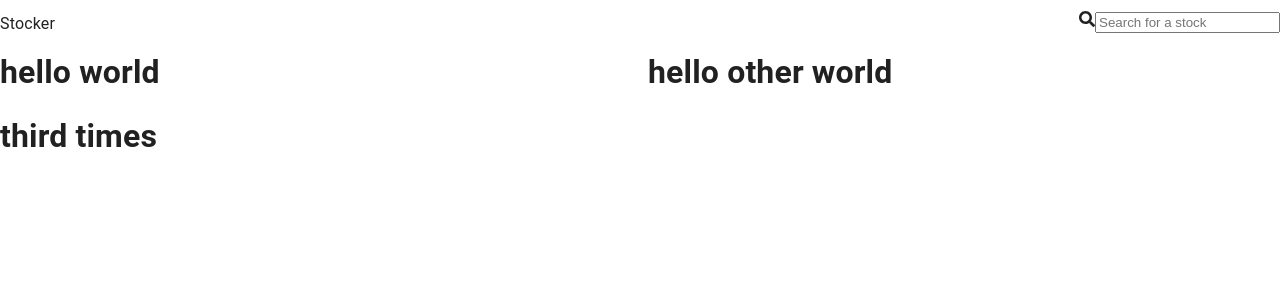
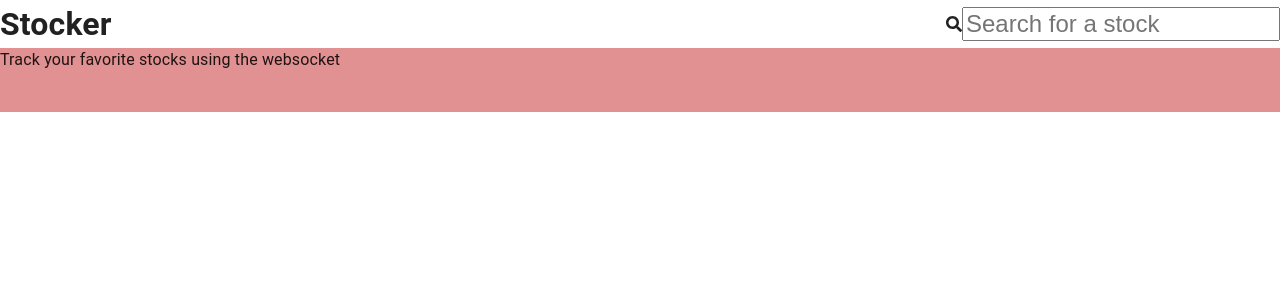
Before and after one commit to oscarwelton/stock-tracker, a React (Create React App) app in the folder frontend/: page / in a window 1280 px wide. Shown: the top 300 px of the page. Built offline with nearby package versions, Linux system fonts and the light colour scheme.

Commit message:
adding componenets and layout to be populated

```diff
--- /dev/null
+++ b/frontend/src/components/Banner.jsx
@@ -0,0 +1,9 @@
+const Banner = () => {
+  return (
+    <div className="banner">
+      <h3>Track your favorite stocks using the websocket</h3>
+    </div>
+  );
+}
+
+export default Banner;
--- a/frontend/src/components/SearchBar.jsx
+++ b/frontend/src/components/SearchBar.jsx
@@ -48,6 +48,7 @@ const SearchBar = () => {
             onChange={(e) => handleChange(e.target.value)}
           />
         </div>
+        {results.length > 0 && (
           <div className="searchResults">
             {results.map((result, index) => (
               <div className="searchResult" key={index}>
@@ -63,6 +64,7 @@ const SearchBar = () => {
               </div>
             ))}
           </div>
+        )}
       </div>
     </>
   );
--- a/frontend/src/pages/HomePage.jsx
+++ b/frontend/src/pages/HomePage.jsx
@@ -1,6 +1,7 @@
 // import React, { useEffect } from "react";
 import Navbar from "./Navbar";
 import Grid from "../components/Grid";
+import Banner from "../components/Banner";
 
 const HomePage = () => {
   // useEffect(() => {
@@ -15,11 +16,14 @@ const HomePage = () => {
   //     });
   // });
 
+
   return (
     <>
       <Navbar />
+      <Banner />
+
       <Grid>
-        <div className="gridItem">
+        {/* <div className="gridItem">
             <h1>hello world</h1>
         </div>
         <div className="gridItem">
@@ -27,7 +31,7 @@ const HomePage = () => {
         </div>
         <div className="gridItem">
           <h1>third times</h1>
-        </div>
+        </div> */}
 
       </Grid>
     </>
--- a/frontend/src/pages/Navbar.jsx
+++ b/frontend/src/pages/Navbar.jsx
@@ -4,7 +4,7 @@ import SearchBar from "components/SearchBar";
 const Navbar = () => {
   return (
     <FlexBetween className="Navbar">
-          <h3>Stocker</h3>
+          <h1>Stocker</h1>
           <SearchBar />
     </FlexBetween>
   );
--- /dev/null
+++ b/frontend/src/sass/banner.scss
@@ -0,0 +1,4 @@
+.banner {
+  height: 4rem;
+  background-color: #e19191;
+}
--- a/frontend/src/sass/index.scss
+++ b/frontend/src/sass/index.scss
@@ -1,6 +1,7 @@
 @import "reset";
 @import "fonts";
 @import "navbar";
+@import "banner";
 
 #root {
   height: 100%;
--- a/frontend/src/sass/navbar.scss
+++ b/frontend/src/sass/navbar.scss
@@ -2,18 +2,38 @@
   height: 3rem;
 }
 
+.searchWidget {
+  position: relative;
+  width: 50%;
+}
+
 .searchBar {
-  text-align: right;
+  display: flex;
+  align-items: center;
+  justify-content: end;
+
+  input {
+    font-size: 1.5rem;
+  }
 }
 
 .searchResults {
+  position: absolute;
+  top: 100%; /* Position the results below the searchBar */
   width: 100%;
-  position: relative;
-  right: 0;
-  z-index: 1;
-  padding: 0.1rem;
+  max-height: 300px; /* Set a maximum height to limit the dropdown size */
+  overflow-y: auto;
+  overflow-x: hidden; /* Enable vertical scrolling if the results exceed the max height */
+  background-color: #fff;
+  border: 1px solid #ccc;
+  border-top: none;
+  padding: 10px;
 }
 
 .searchResult {
-  padding: 0.1rem 1rem;
+  display: flex;
+  justify-content: space-between;
+  margin-bottom: 10px;
 }
+
+/* Add any other styles as needed */
```
Also changed, not shown: 2 other files (tests, documents, lock files or other folders). Lines whose indentation alone changed are shown as unchanged.
